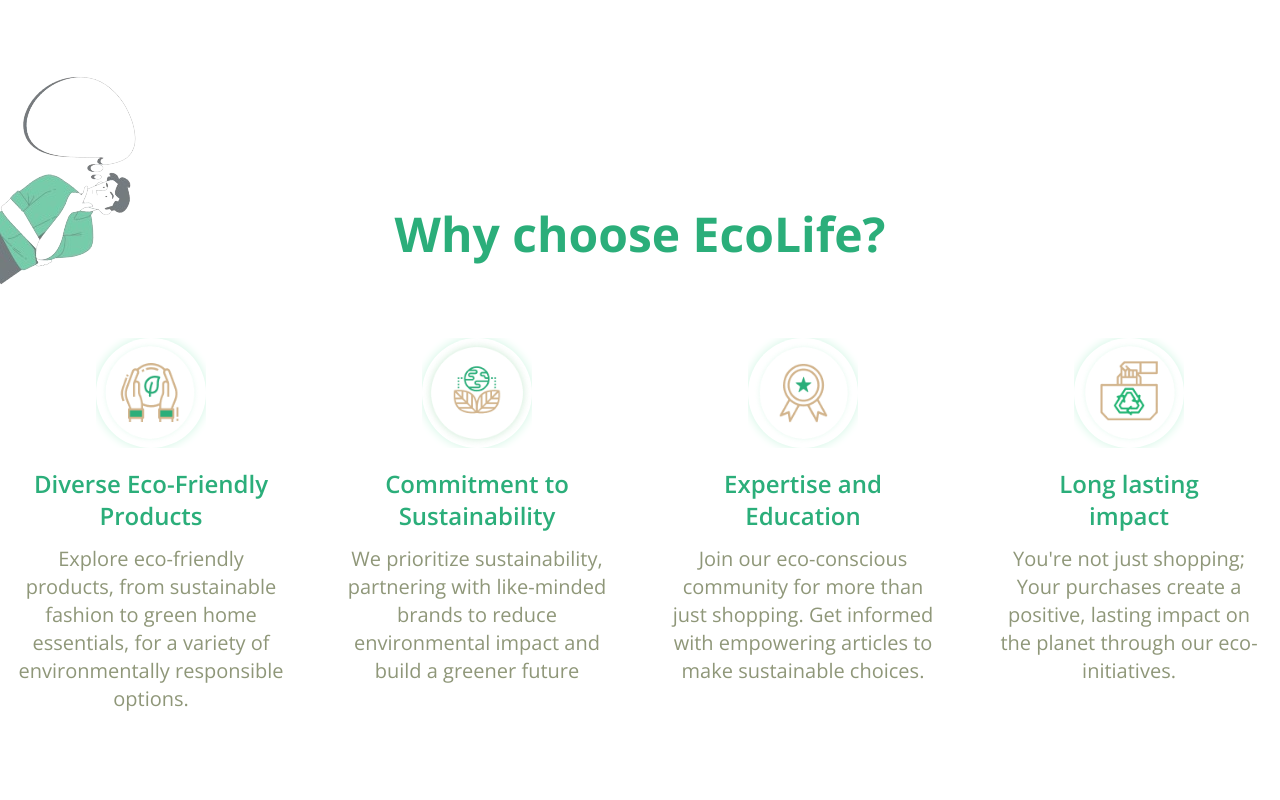
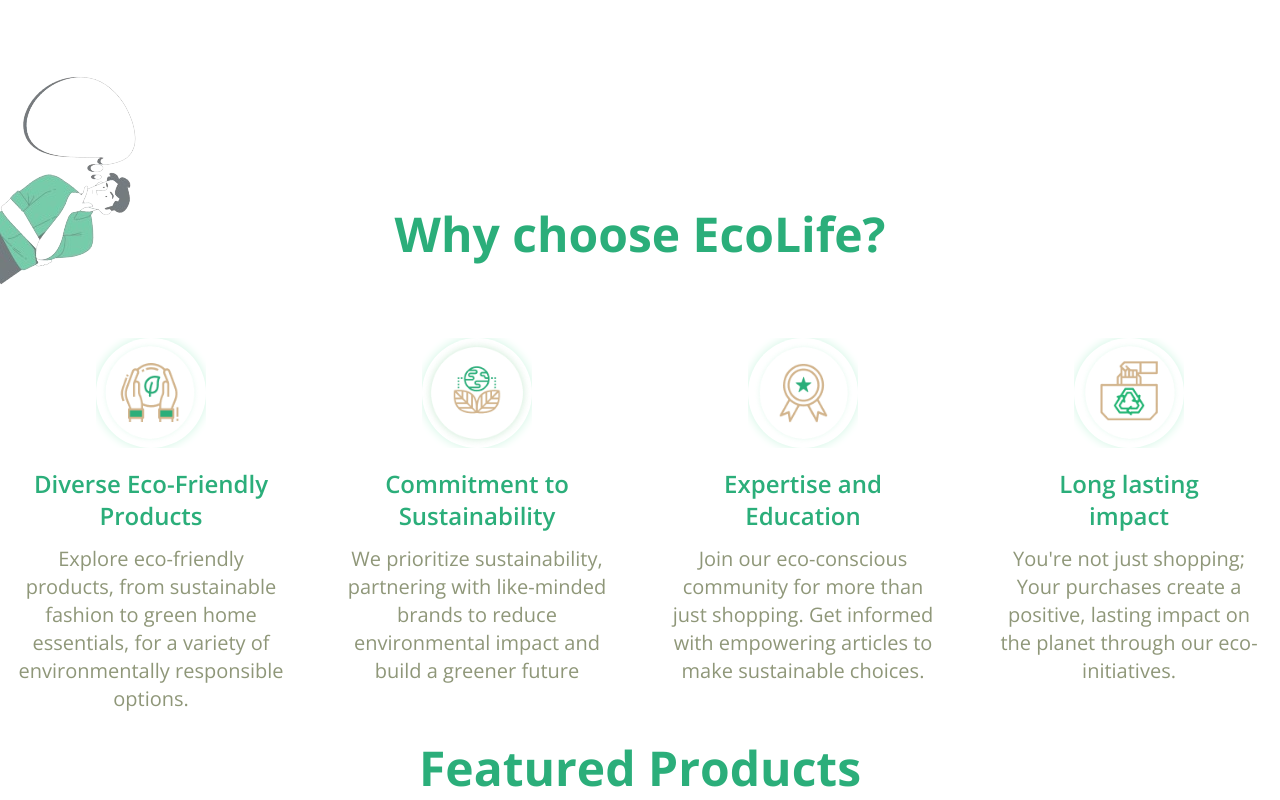
Before and after one commit to abdullahalrakib727/eco-life-web-app, a React (Vite) app: page / in a window 1280 px wide. Shown: the part 778-1578 px from the top of the page. Before the commit the page ends 1491 px from the top, so only its background shows below. Built offline with nearby package versions, Linux system fonts and the light colour scheme.

Commit message:
added featured products

```diff
--- /dev/null
+++ b/src/pages/Home/Featured/FeaturedProducts.tsx
@@ -0,0 +1,12 @@
+import Header from "../../../components/shared/Header/Header";
+
+
+const FeaturedProducts = () => {
+    return (
+        <div>
+            <Header title="Featured Products"/>
+        </div>
+    );
+};
+
+export default FeaturedProducts;
--- a/src/pages/Home/Home.tsx
+++ b/src/pages/Home/Home.tsx
@@ -1,12 +1,16 @@
 import Banner from "../../components/Banner/Banner.tsx";
+import FeaturedProducts from "./Featured/FeaturedProducts.tsx";
 import WhyChooseEcoLife from "./WhyChoose/WhyChooseEcoLife.tsx";
 
 const Home = () => {
   return (
-    <div>
+    <section>
       <Banner />
       <WhyChooseEcoLife />
+    <div className="mt-16">
+      <FeaturedProducts/>
     </div>
+    </section>
   );
 };
 
```
Also changed, not shown: src/Layout/Root.tsx (+6 -7 lines).
